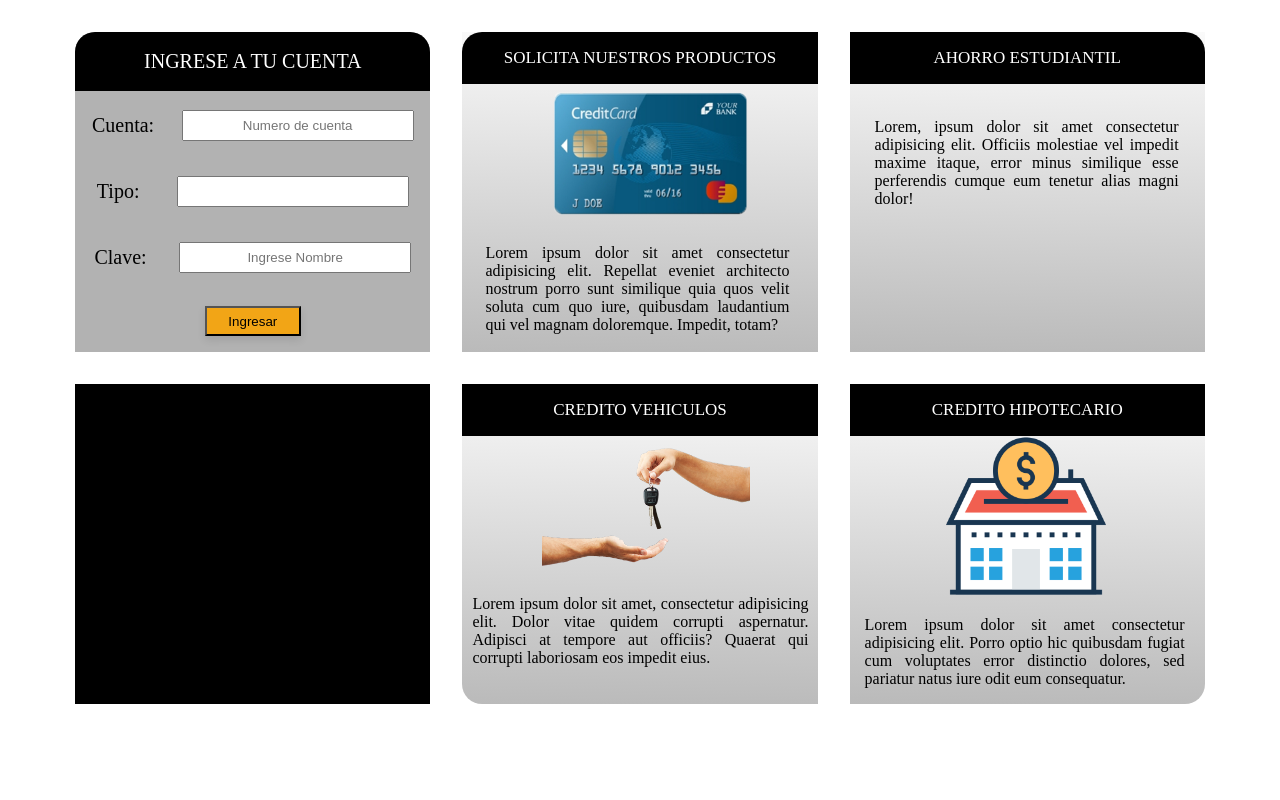
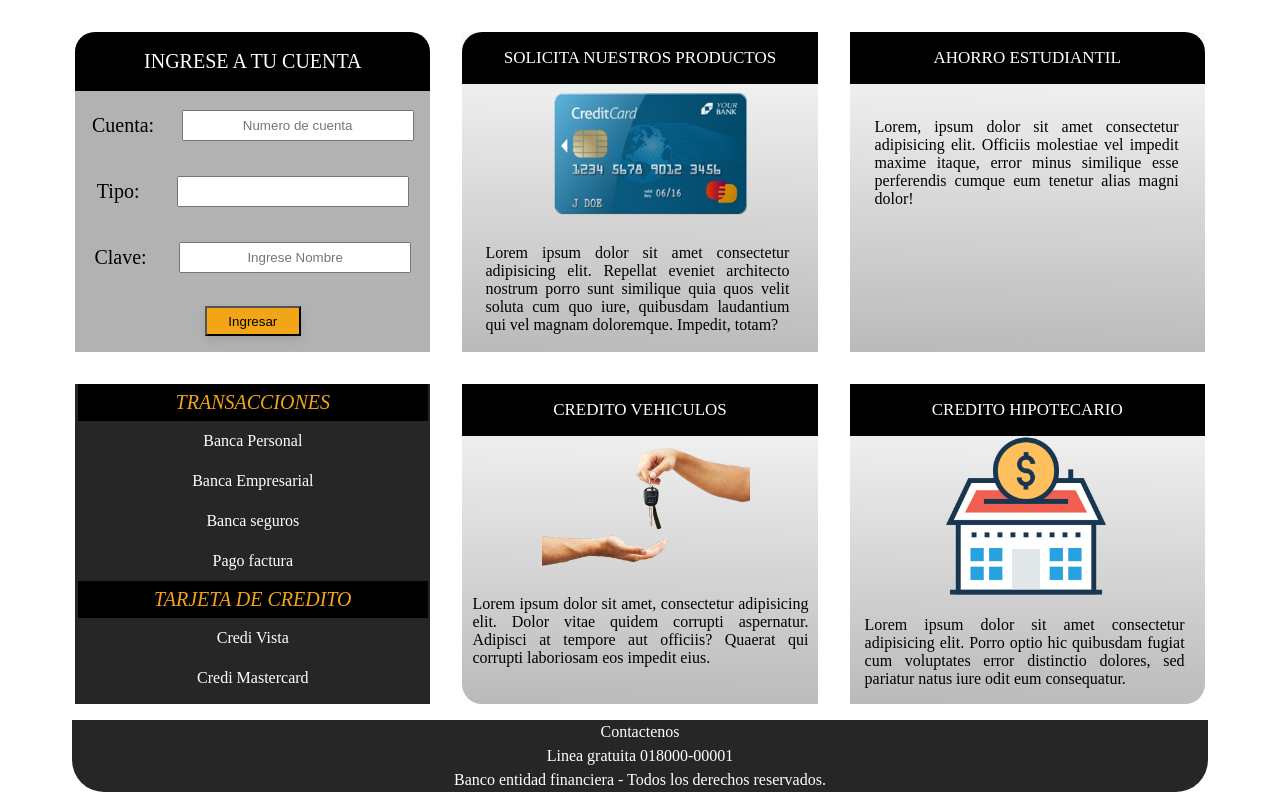
Before and after one commit to ArbeyMaya/Bancoop, a plain HTML site: page index.html in a window 1280 px wide. Shown: the part 312-1112 px from the top of the page. Before the commit the page ends 1040 px from the top, so only its background shows below. Drawn offline with Linux system fonts and the light colour scheme.

Commit message:
proceso terminado

```diff
--- a/index.html
+++ b/index.html
@@ -57,7 +57,16 @@
                 <img class="libros media-img" src="img/libros.png" alt="">
                 <p class="text-item3 media">Lorem, ipsum dolor sit amet consectetur adipisicing elit. Officiis molestiae vel impedit maxime itaque, error minus similique esse perferendis cumque eum tenetur alias magni dolor!</p>
             </div>
-            <div class="container-item item4"></div>
+            <div class="container-item item4">
+                <p class="titulo-item41">TRANSACCIONES</p>
+                <p class="parrafo-item4">Banca Personal</p>
+                <p class="parrafo-item4">Banca Empresarial</p>
+                <p class="parrafo-item4">Banca seguros</p>
+                <p class="parrafo-item4">Pago factura</p>
+                <p class="titulo-item41">TARJETA DE CREDITO</p>
+                <p class="parrafo-item4">Credi Vista</p>
+                <p class="parrafo-item4">Credi Mastercard</p>
+            </div>
             <div class="container-item item-5 items">
                 <p class="titulo-item4">CREDITO VEHICULOS</p>
                 <img class="llaves media-img" src="img/llaves.png" alt="">
@@ -69,5 +78,11 @@
                 <p class="text-item6 media">Lorem ipsum dolor sit amet consectetur adipisicing elit. Porro optio hic quibusdam fugiat cum voluptates error distinctio dolores, sed pariatur natus iure odit eum consequatur.</p>
             </div>
         </div>
+
+        <div class="pie">
+            <p class="text-pie">Contactenos</p>
+            <p class="text-pie">Linea gratuita 018000-00001</p>
+            <p class="text-pie">Banco entidad financiera - Todos los derechos reservados.</p>
+        </div>
     </body>
 </html>
--- a/mediaqueris.css
+++ b/mediaqueris.css
@@ -55,4 +55,8 @@
     .item4{
         display: none;
     }
+
+    .pie{
+        width: 48rem;
+    }
 }
--- a/style.css
+++ b/style.css
@@ -213,7 +213,45 @@ h1{
     text-align: justify;
 }
 
-
 .items{
     background: -webkit-linear-gradient(181deg, #fafafa,#bababa);background: linear-gradient(181deg, #fafafa,#bababa);
 }
+
+.pie{
+    border-radius: 0 0 2rem 2rem;
+    display: flex;
+    flex-direction: column;
+    align-items: center;
+    background-color: #262626;
+    width: 71rem;
+    color: #ffffff;
+    margin-left: auto;
+    margin-right: auto;
+}
+
+.text-pie{
+    margin: 3px;
+}
+
+.titulo-item41 {
+    font-style: italic;
+    color: #F2A516;
+    padding: 7px;
+    width: 21rem;
+    background-color: black;
+    text-align: center;
+    margin: 0;
+    font-size: 20px;
+}
+
+.parrafo-item4{
+    color: #ffffff;
+    margin: 11px;
+}
+
+.item4{
+    background-color: #262626;
+    display: flex;
+    flex-direction: column;
+    align-items: center;
+}
```
